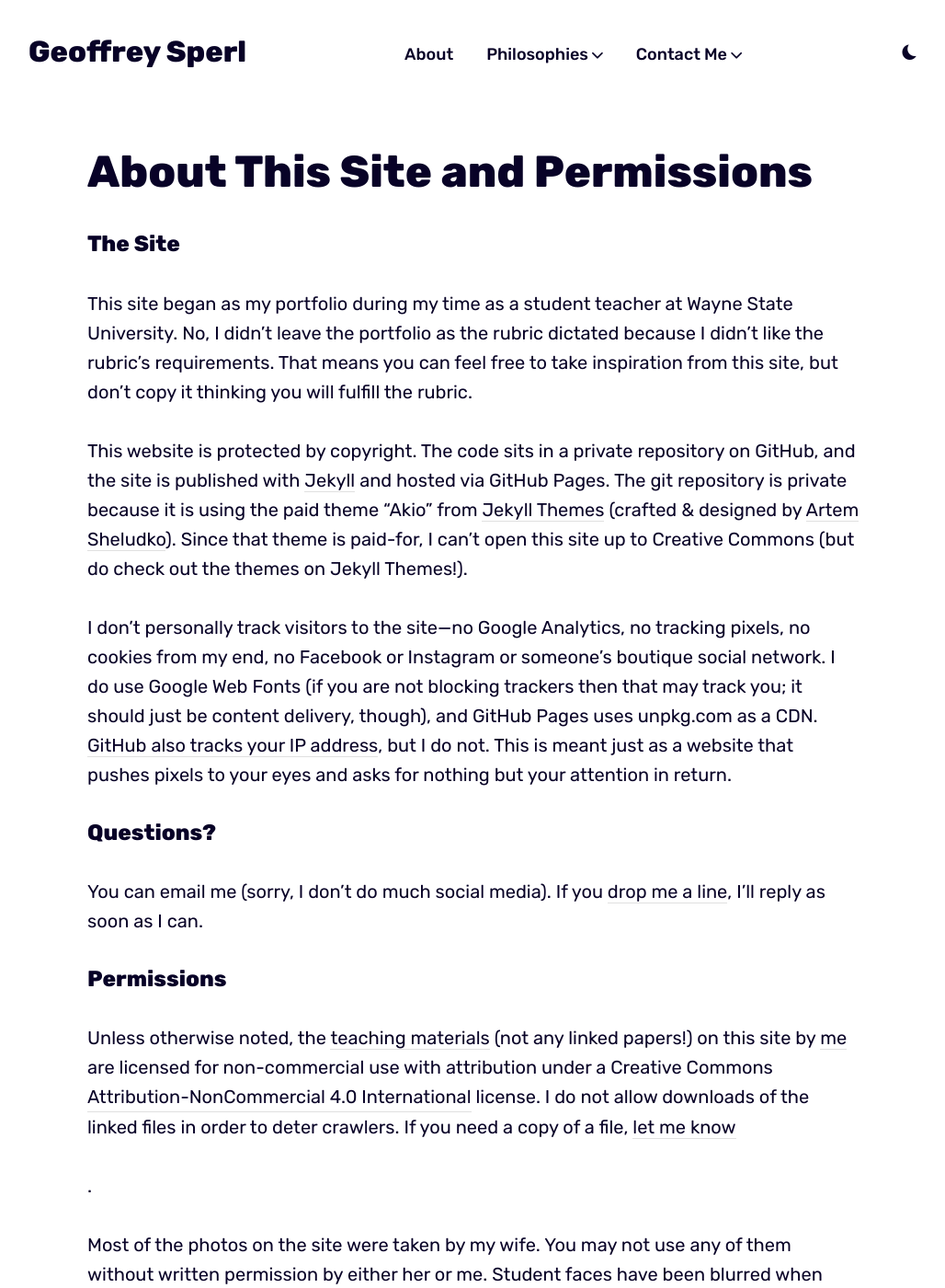
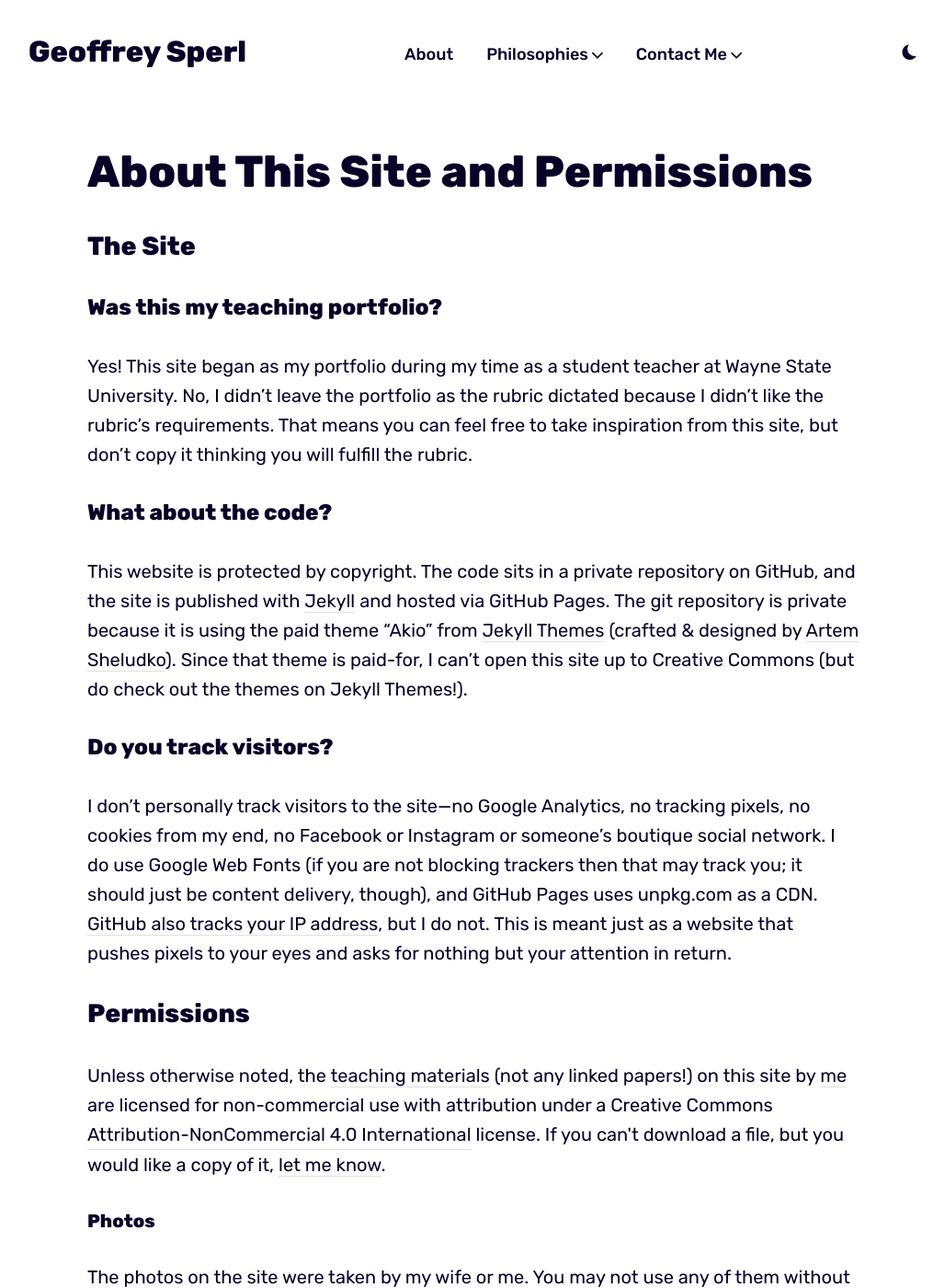
Before and after one commit to geoffreysperl/teaching, a Jekyll site: the page built from _pages/about-site.md, in a window 1280 px wide and 1400 px high. Shown: the whole window at 92% size, without its empty margins (125-1153 px from the left). Built offline with Jekyll 4.4.1, drawn with Linux system fonts in a browser that asks for light colours; some of the changed text lies outside the part shown.

Commit message:
Finally fixed about-site

```diff
--- a/_pages/about-site.md
+++ b/_pages/about-site.md
@@ -6,26 +6,32 @@
 # image: ''
 # image_caption: ''
 ---
-### The Site
+## The Site
 
-This site began as my portfolio during my time as a student teacher at Wayne State University. No, I didn't leave the portfolio as the rubric dictated because I didn't like the rubric's requirements. That means you can feel free to take inspiration from this site, but don't copy it thinking you will fulfill the rubric.
+### Was this my teaching portfolio?
+
+Yes! This site began as my portfolio during my time as a student teacher at Wayne State University. No, I didn't leave the portfolio as the rubric dictated because I didn't like the rubric's requirements. That means you can feel free to take inspiration from this site, but don't copy it thinking you will fulfill the rubric.
+
+### What about the code?
 
 This website is protected by copyright. The code sits in a private repository on GitHub, and the site is published with <a href="https://jekyllrb.com/">Jekyll</a> and hosted via GitHub Pages. The git repository is private because it is using the paid theme "Akio" from <a href="https://index.jekyllthemes.io/">Jekyll Themes</a> (crafted & designed by <a href="https://jekyllthemes.io/developers/artem-sheludko">Artem Sheludko</a>). Since that theme is paid-for, I can't open this site up to Creative Commons (but do check out the themes on Jekyll Themes!).
 
+### Do you track visitors?
+
 I don't personally track visitors to the site—no Google Analytics, no tracking pixels, no cookies from my end, no Facebook or Instagram or someone's boutique social network. I do use Google Web Fonts (if you are not blocking trackers then that may track you; it should just be content delivery, though), and GitHub Pages uses unpkg.com as a CDN. <a href="https://docs.github.com/en/pages/getting-started-with-github-pages/about-github-pages#data-collection">GitHub also tracks your IP address</a>, but I do not. This is meant just as a website that pushes pixels to your eyes and asks for nothing but your attention in return.
 
-### Questions?
+## Permissions
 
-You can email me (sorry, I don't do much social media). If you <a href="mailto:geoffrey@geoffreysperl.com">drop me a line</a>, I'll reply as soon as I can.
+<p xmlns:cc="http://creativecommons.org/ns#">Unless otherwise noted, the <a rel="cc:attributionURL" href="https://teaching.geoffreysperl.com">teaching materials</a> (not any linked papers!) on this site by <a rel="cc:attributionURL dct:creator" property="cc:attributionName" href="https://geoffreysperl.com">me</a> are licensed for non-commercial use with attribution under a Creative Commons <a href="http://creativecommons.org/licenses/by-nc/4.0/?ref=chooser-v1" target="_blank" rel="license noopener noreferrer" style="display:inline-block;">Attribution-NonCommercial 4.0 International</a> license. If you can't download a file, but you would like a copy of it, <a href="mailto:geoffrey@geoffreysperl.com">let me know</a>.</p>
 
-### Permissions
+#### Photos
 
-<p xmlns:cc="http://creativecommons.org/ns#" >Unless otherwise noted, the <a rel="cc:attributionURL" href="https://teaching.geoffreysperl.com">teaching materials</a> (not any linked papers!) on this site by <a rel="cc:attributionURL dct:creator" property="cc:attributionName" href="https://geoffreysperl.com">me</a> are licensed for non-commercial use with attribution under a Creative Commons <a href="http://creativecommons.org/licenses/by-nc/4.0/?ref=chooser-v1" target="_blank" rel="license noopener noreferrer" style="display:inline-block;">Attribution-NonCommercial 4.0 International</a> license. I do not allow downloads of the linked files in order to deter crawlers. If you need a copy of a file, <a href="mailto:geoffrey@geoffreysperl.com">let me know</a></p>.
+The photos on the site were taken by my wife or me. You may not use any of them without written permission by either her or me. Student faces have been blurred when necessary.
 
-Most of the photos on the site were taken by my wife. You may not use any of them without written permission by either her or me. Student faces have been blurred when necessary.
+#### Text and Layout
 
 You're free to work with my text and layout as a starter for your own teaching portfolio but don't copy it word-for-word (that's plagiarism and you know it.
 
-### Did this work? Or Break?
+## Other Questions?
 
-Just a test to see if I'm breaking or not.
+You can email me (sorry, I don't do much social media). If you <a href="mailto:geoffrey@geoffreysperl.com">drop me a line</a>, I'll reply as soon as I can.
```
